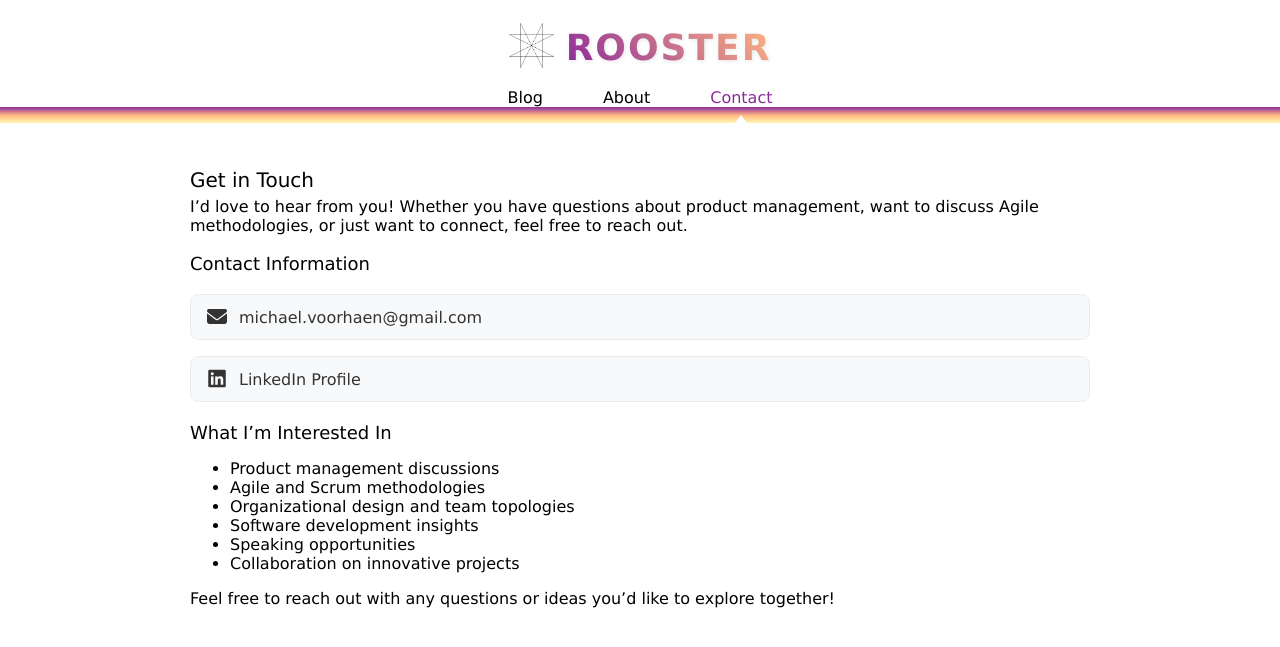
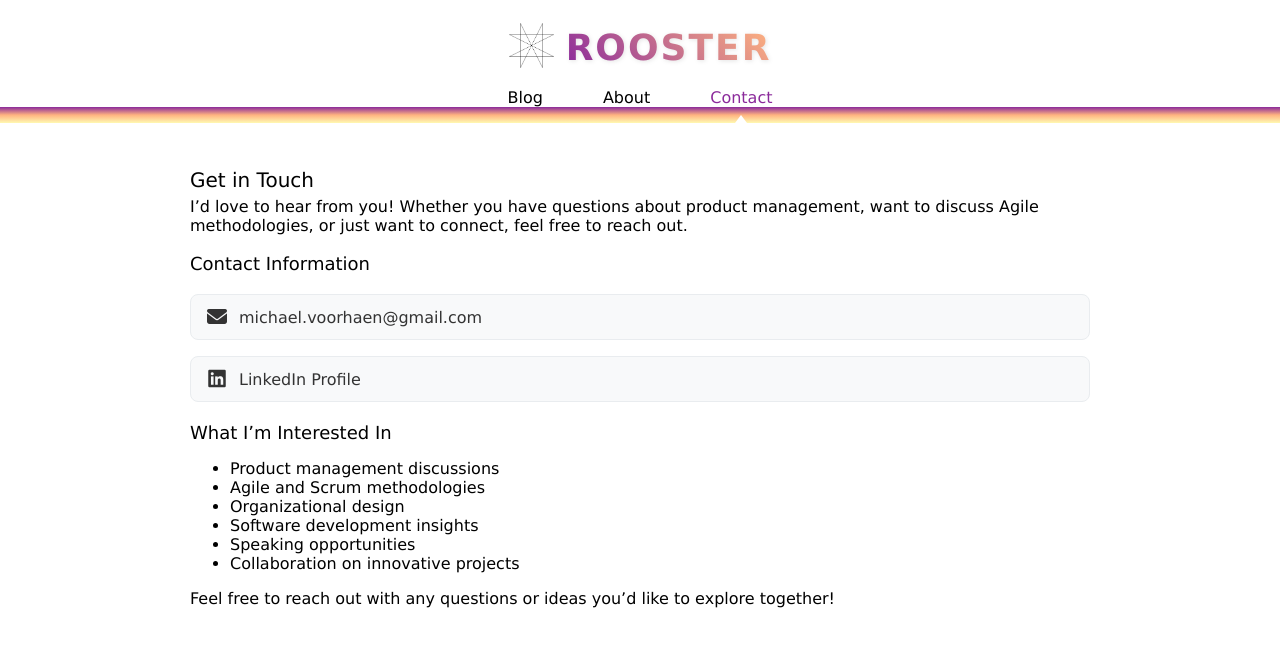
Before and after one commit to mvhaen/mvhaen.github.io, a Jekyll site: the page built from contact.md, in a window 1280 px wide. Shown: the top 647 px of the page. Built offline with Jekyll 4.4.1, drawn with Linux system fonts in a browser that asks for light colours; some web fonts are replaced.

Commit message:
Remove team topologies reference from contact page

```diff
--- a/contact.md
+++ b/contact.md
@@ -23,7 +23,7 @@ I'd love to hear from you! Whether you have questions about product management,
 
 - Product management discussions
 - Agile and Scrum methodologies
-- Organizational design and team topologies
+- Organizational design
 - Software development insights
 - Speaking opportunities
 - Collaboration on innovative projects
```
